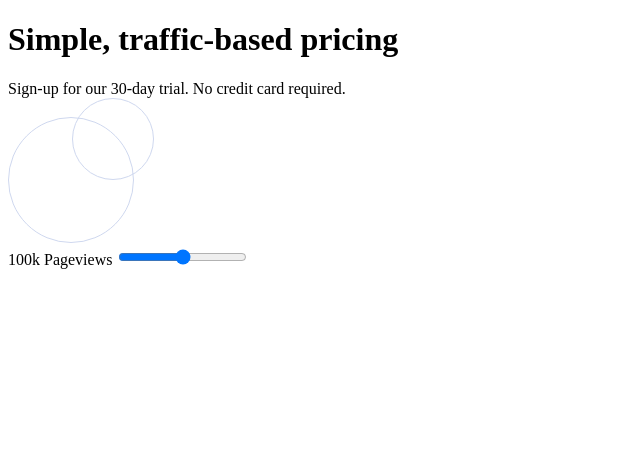
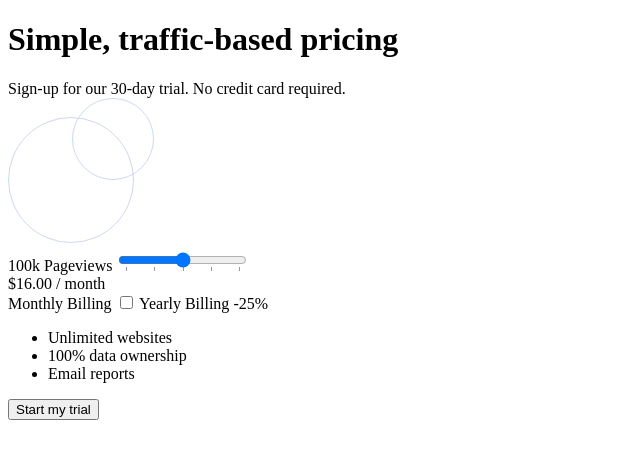
Before and after one commit to AdamHaniff/Interactive-Pricing-Component, a website built with Parcel: page index.html in a window 1280 px wide. Shown: the whole page, without its empty margins (0-640 px from the left). Built offline with nearby package versions, Linux system fonts and the light colour scheme.

Commit message:
Added pricing__start-btn element to the HTML

```diff
--- a/index.html
+++ b/index.html
@@ -38,6 +38,34 @@
           value="3"
           list="pageviewValues"
         />
+        <datalist id="pageviewValues">
+          <option value="1" label="10K"></option>
+          <option value="2" label="50K"></option>
+          <option value="3" label="100K"></option>
+          <option value="4" label="500K"></option>
+          <option value="5" label="1M"></option>
+        </datalist>
+        <div class="pricing__price-per-month">
+          <span class="pricing__price">$16.00</span>
+          <span class="pricing__per-month">/ month</span>
+        </div>
+        <div class="pricing__billing">
+          <span class="pricing__billing-type">Monthly Billing</span>
+          <label class="pricing__toggle">
+            <input class="pricing__checkbox" type="checkbox" />
+            <span class="pricing__slider"></span>
+          </label>
+          <span class="pricing__billing-type">Yearly Billing</span>
+          <span class="pricing__billing-discount">-25%</span>
+        </div>
+      </div>
+      <div class="pricing__features-start">
+        <ul class="pricing__features">
+          <li class="pricing__feature">Unlimited websites</li>
+          <li class="pricing__feature">100% data ownership</li>
+          <li class="pricing__feature">Email reports</li>
+        </ul>
+        <button class="pricing__start-btn" type="button">Start my trial</button>
       </div>
     </div>
   </body>
```
